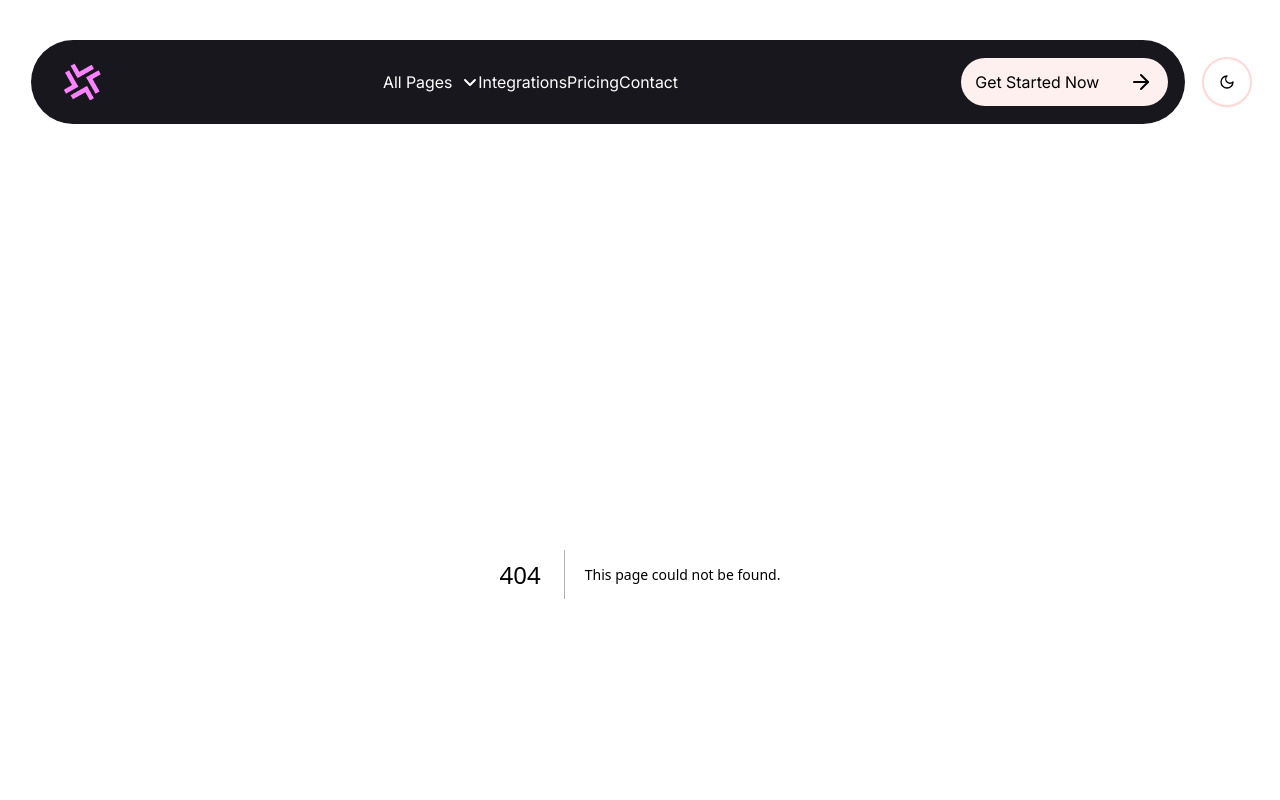
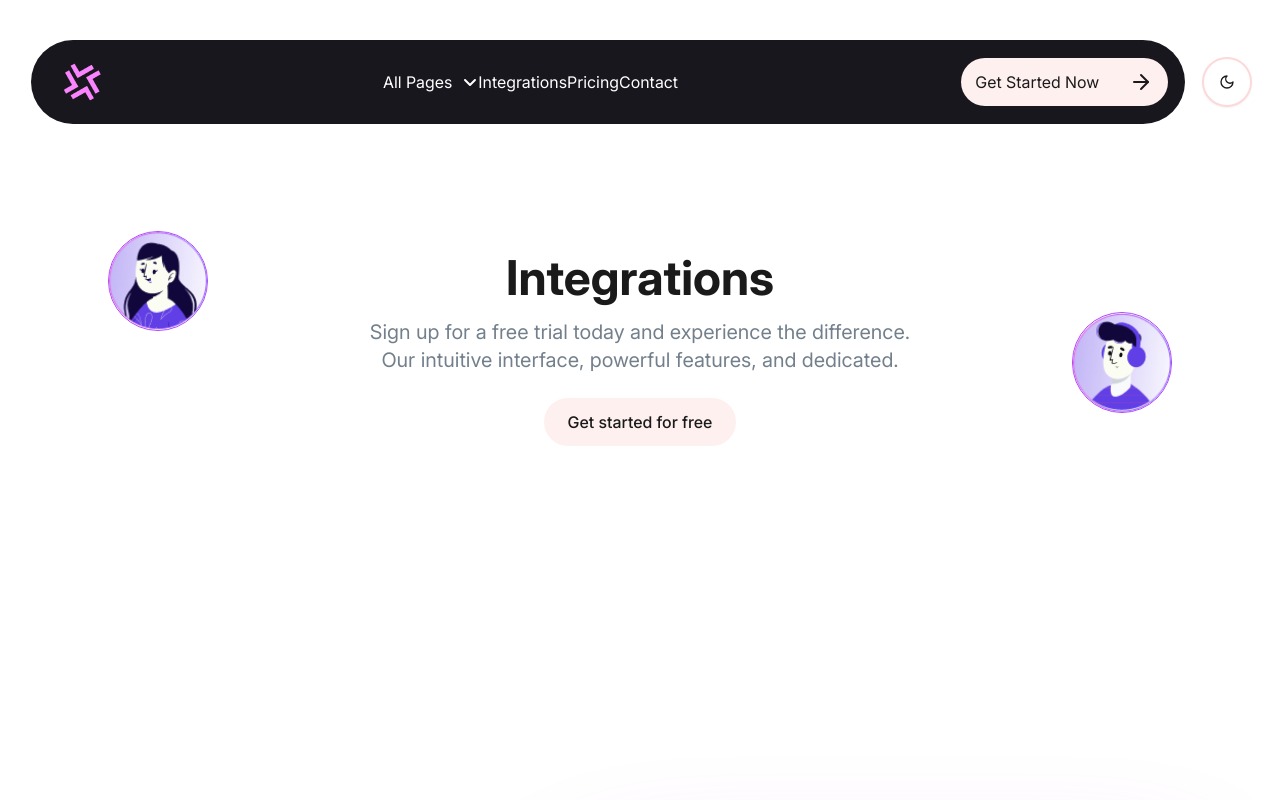
Before and after one commit to Hustle-Devs/gratask-clone, a Next.js app: page /integrations in a window 1280 px wide. Before the commit this address had no page. Shown: the top 800 px of the page. Built offline with nearby package versions, Linux system fonts and the light colour scheme.

Commit message:
basic design done

```diff
--- /dev/null
+++ b/src/app/(routes)/integrations/page.tsx
@@ -0,0 +1,49 @@
+import Image from "next/image";
+import left from "@/assets/integrations/left.png";
+import right from "@/assets/integrations/right.png";
+import { Button } from "@/components/ui/button";
+
+export default function IntegrationsSection() {
+  return (
+    <section className="relative py-20 overflow-hidden text-center">
+      <div className="relative mx-auto max-w-custom">
+        {/* Left Image (slightly higher) */}
+        <div className="bottom-[60%] left-10 md:left-20 absolute">
+          <Image
+            src={left}
+            alt="Left Icon"
+            width={100}
+            height={100}
+            className="border border-purple-500 rounded-full"
+          />
+        </div>
+
+        {/* Center Content */}
+
+        <div className="mx-auto px-4 max-w-xl text-center">
+          <h2 className="mb-4 font-bold text-foreground dark:text-foreground text-2xl sm:text-3xl md:text-4xl lg:text-5xl">
+            Integrations
+          </h2>
+          <p className="mb-6 text-gray-500 dark:text-gray-400 text-sm sm:text-base md:text-lg lg:text-xl">
+            Sign up for a free trial today and experience the difference. Our
+            intuitive interface, powerful features, and dedicated.
+          </p>
+          <button className="bg-accent px-6 py-3 rounded-full font-medium">
+            Get started for free
+          </button>
+        </div>
+
+        {/* Right Image (slightly lower) */}
+        <div className="top-[30%] right-10 md:right-20 absolute">
+          <Image
+            src={right}
+            alt="Right Icon"
+            width={100}
+            height={100}
+            className="border border-purple-500 rounded-full"
+          />
+        </div>
+      </div>
+    </section>
+  );
+}
--- a/src/components/layout/Header/Navbar.tsx
+++ b/src/components/layout/Header/Navbar.tsx
@@ -29,7 +29,7 @@ export default function Navbar() {
           >
             All Pages <FaAngleDown />{" "}
           </Link>
-          <Link href={"/ntegrations"}>Integrations</Link>
+          <Link href={"/integrations"}>Integrations</Link>
           <Link href={"/pricing"}>Pricing</Link>
           <Link href={"/contact"}>Contact</Link>
         </nav>
```
Also changed, not shown: src/assets/integrations/left.png (added), src/assets/integrations/right.png (added).
